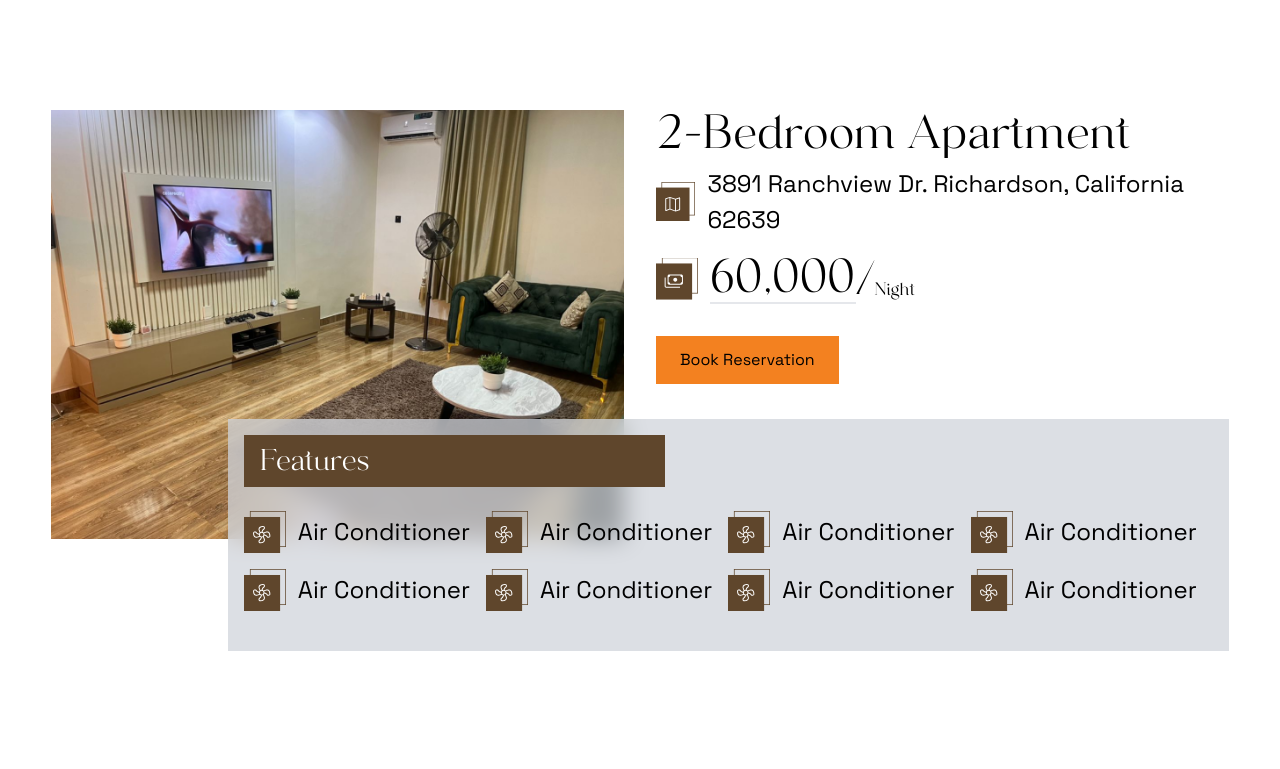
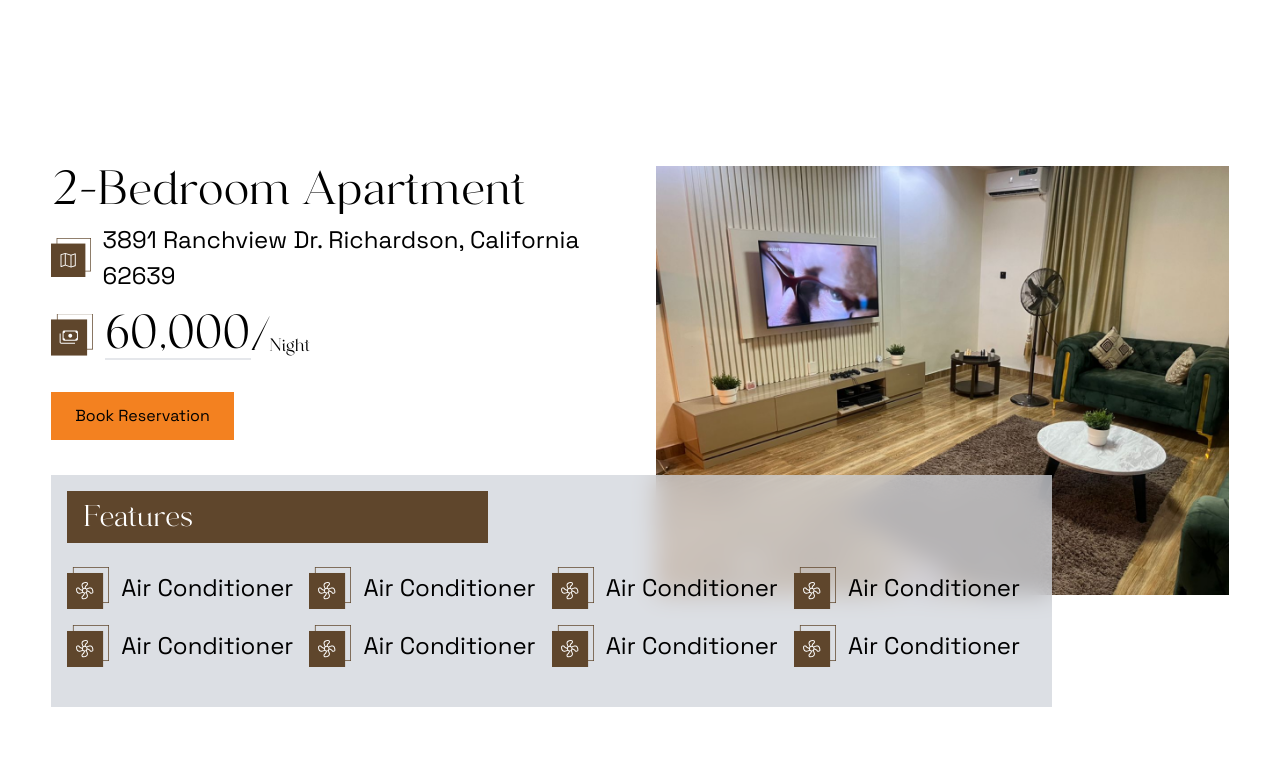
Before and after one commit to upgraded57/twinny, a React (Vite) app: page / in a window 1280 px wide. Shown: the part 1854-2623 px from the top of the page. Built offline with nearby package versions, Linux system fonts and the light colour scheme.

Commit message:
Added spacing to hotel-option-section

```diff
--- a/src/App.jsx
+++ b/src/App.jsx
@@ -33,7 +33,7 @@ function App() {
           Our Hotels/Shortlets
         </h1>
         <Hotel />
-        <Hotel />
+        <Hotel reverse />
         <Hotel />
       </div>
 
--- a/src/Hotel.jsx
+++ b/src/Hotel.jsx
@@ -7,8 +7,12 @@ export default function Hotel({ reverse }) {
   const features = [1, 2, 3, 4, 5, 6, 7, 8];
 
   return (
-    <div className="my-10 lg:my-0">
-      <div className="px-[4vw] flex flex-col md:flex-row items-start gap-8">
+    <div className="my-12">
+      <div
+        className={`px-[4vw] flex flex-col md:flex-row items-start gap-8 ${
+          reverse && "md:flex-row-reverse"
+        }`}
+      >
         <div className="basis-1/1 md:basis-1/2">
           <img src={hotelImg} alt="" className="w-full h-full object-cover" />
         </div>
@@ -45,7 +49,11 @@ export default function Hotel({ reverse }) {
         </div>
       </div>
 
-      <div className="w-full flex justify-end px-[4vw]">
+      <div
+        className={`w-full flex ${
+          reverse ? "justify-start" : "justify-end"
+        } px-[4vw]`}
+      >
         <div className="w-full lg:w-[85%] bg-opacity-75 backdrop-blur-md relative lg:-top-[40px] xl:-top-[120px] bg-gray-300 p-4">
           <h2 className="h-text bg-[#5F462C] w-full max-w-[421px] px-4 py-2 text-white text-2xl md:text-3xl">
             Features
--- a/src/lib/utils.js
+++ b/src/lib/utils.js
@@ -1,4 +1,3 @@
-import * as React from "react";
 import { clsx } from "clsx";
 import { twMerge } from "tailwind-merge";
 
```
Also changed, not shown: src/components/hero/Hero.jsx (+0 -19 lines).
